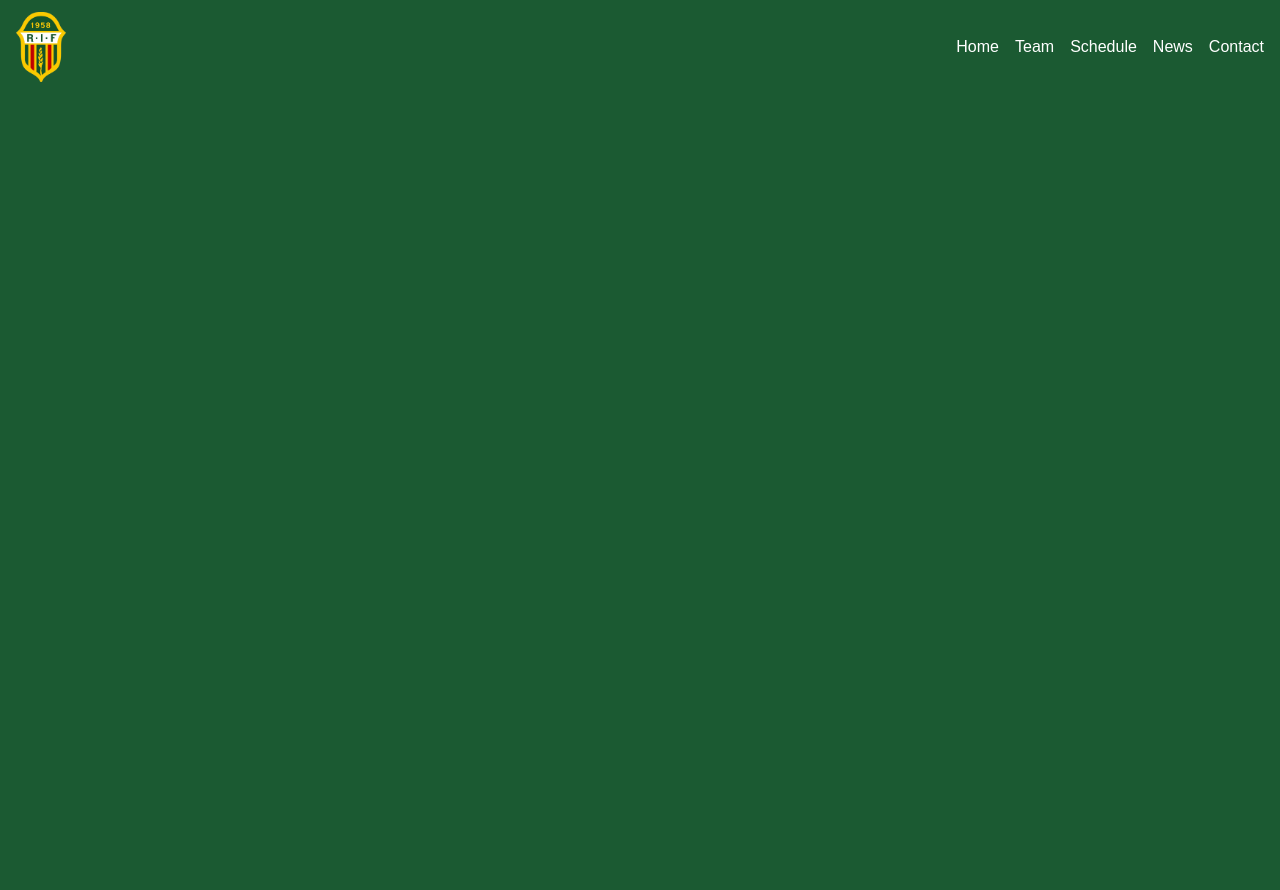
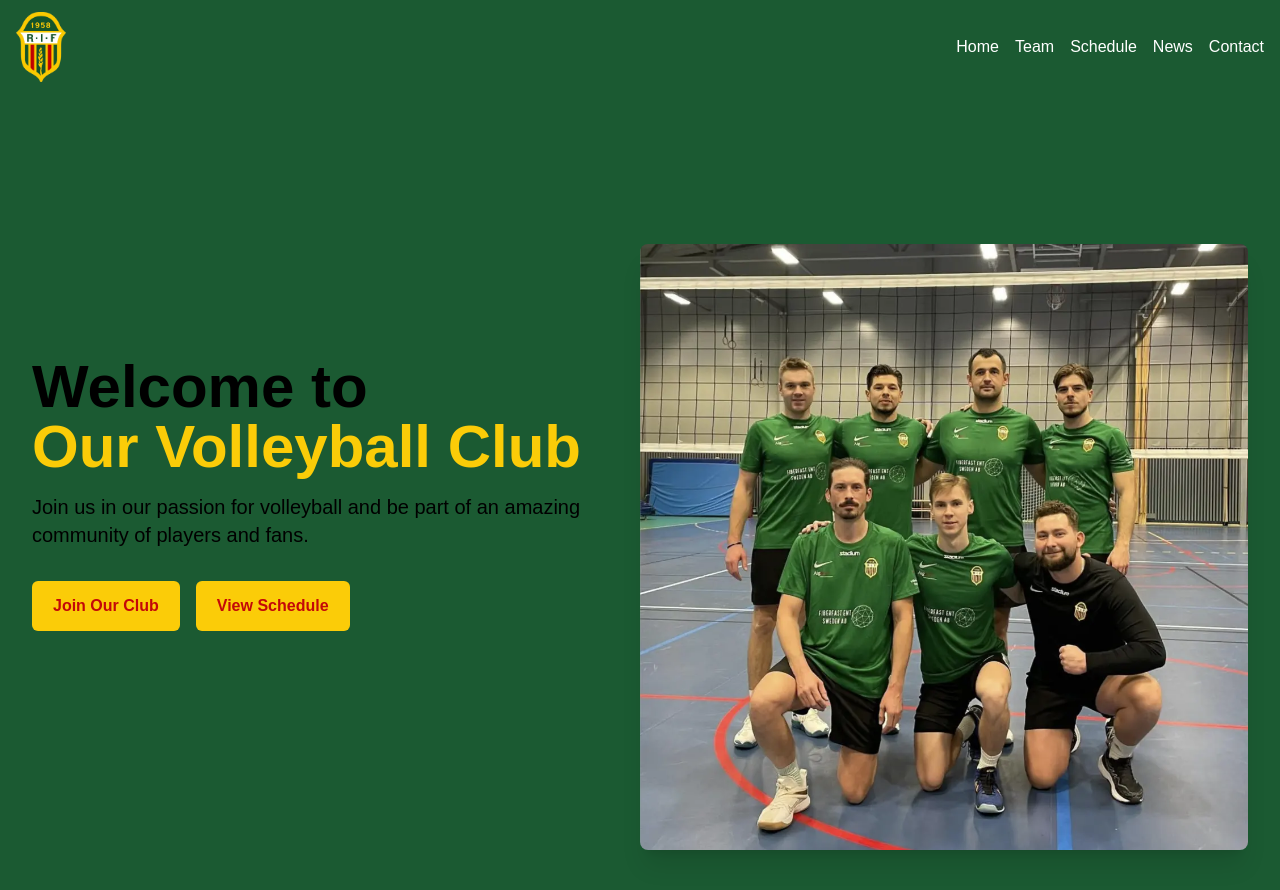
Before and after one commit to maxlearns2code/ragsved-if, a Next.js app: page / in a window 1280 px wide. Shown: the top 890 px of the page. Before the commit the page ends 800 px from the top, so only its background shows below. Built offline with nearby package versions, Linux system fonts and the light colour scheme.

Commit message:
Add Hero component to homepage

```diff
--- /dev/null
+++ b/app/components/Hero.tsx
@@ -0,0 +1,95 @@
+"use client";
+
+import Image from 'next/image'
+import Link from 'next/link'
+import { motion } from 'framer-motion'
+
+const Hero = () => {
+  const containerVariants = {
+    hidden: { opacity: 0 },
+    visible: {
+      opacity: 1,
+      transition: {
+        delayChildren: 0.3,
+        staggerChildren: 0.2
+      }
+    }
+  };
+
+  const itemVariants = {
+    hidden: { opacity: 0, x: '-100%' },
+    visible: {
+      opacity: 1,
+      x: 0,
+      transition: {
+        duration: 0.8,
+        ease: "easeOut"
+      }
+    }
+  };
+
+  const imageVariants = {
+    hidden: { opacity: 0, x: '100%' },
+    visible: {
+      opacity: 1,
+      x: 0,
+      transition: {
+        duration: 0.8,
+        ease: "easeOut"
+      }
+    }
+  };
+
+  return (
+    <section className="relative min-h-screen flex items-center overflow-hidden">
+      <motion.div
+        className="container mx-auto px-4 sm:px-6 lg:px-8"
+        variants={containerVariants}
+        initial="hidden"
+        animate="visible"
+      >
+        <div className="flex flex-col lg:flex-row items-center">
+          {/* Text Content */}
+          <motion.div
+            className="w-full lg:w-1/2 lg:pr-10"
+            variants={itemVariants}
+          >
+            <h1 className="text-4xl sm:text-5xl md:text-6xl font-extrabold mb-4">
+              <span className="block">Welcome to</span>
+              <span className="block text-secondary">Our Volleyball Club</span>
+            </h1>
+            <p className="mt-3 text-base sm:text-lg md:text-xl mb-8">
+              Join us in our passion for volleyball and be part of an amazing community of players and fans.
+            </p>
+            <div className="flex flex-col sm:flex-row space-y-3 sm:space-y-0 sm:space-x-4">
+              <Link href="/join" className="inline-flex items-center justify-center px-5 py-3 border border-transparent text-base font-bold rounded-md text-tertiary hover:text-secondary bg-secondary hover:bg-tertiary transition duration-150 ease-in-out">
+                Join Our Club
+              </Link>
+              <Link href="/schedule" className="inline-flex items-center justify-center px-5 py-3 border border-transparent text-base font-bold rounded-md text-tertiary hover:text-secondary bg-secondary hover:bg-tertiary transition duration-150 ease-in-out">
+                View Schedule
+              </Link>
+            </div>
+          </motion.div>
+          <motion.div
+            className="w-full lg:w-1/2 mt-10 lg:mt-0"
+            variants={imageVariants}
+          >
+            <div className="relative w-full h-64 sm:h-72 md:h-96 lg:h-[500px]">
+              <Image
+                src="/images/team-A.webp"
+                alt="Volleyball Player"
+                width={500}
+                height={500}
+                style={{ width: '100%', height: 'auto' }}
+                className="rounded-lg shadow-xl"
+                priority
+              />
+            </div>
+          </motion.div>
+        </div>
+      </motion.div>
+    </section>
+  )
+}
+
+export default Hero;
--- a/app/globals.css
+++ b/app/globals.css
@@ -5,6 +5,9 @@
 :root {
   --background: #1b5a32;
   --foreground: #000;
+  --primary-color: #1b5a32;
+  --secondary-color: #fbcc08;
+  --tertiary-color: #c30809;
 }
 
 @media (prefers-color-scheme: dark) {
--- a/app/page.tsx
+++ b/app/page.tsx
@@ -1,7 +1,9 @@
+import Hero from "./components/Hero";
+
 export default function Home() {
   return (
     <div className="text-4xl">
-
+      <Hero />
     </div>
   );
 }
--- a/package.json
+++ b/package.json
@@ -10,6 +10,7 @@
   },
   "dependencies": {
     "@vercel/analytics": "^1.4.1",
+    "framer-motion": "^11.15.0",
     "next": "15.1.0",
     "react": "^19.0.0",
     "react-dom": "^19.0.0"
--- a/tailwind.config.ts
+++ b/tailwind.config.ts
@@ -11,6 +11,9 @@ export default {
       colors: {
         background: "var(--background)",
         foreground: "var(--foreground)",
+        primary: "var(--primary-color)",
+        secondary: "var(--secondary-color)",
+        tertiary: "var(--tertiary-color)",
       },
     },
   },
```
Also changed, not shown: 1 other file (tests, documents, lock files or other folders).
